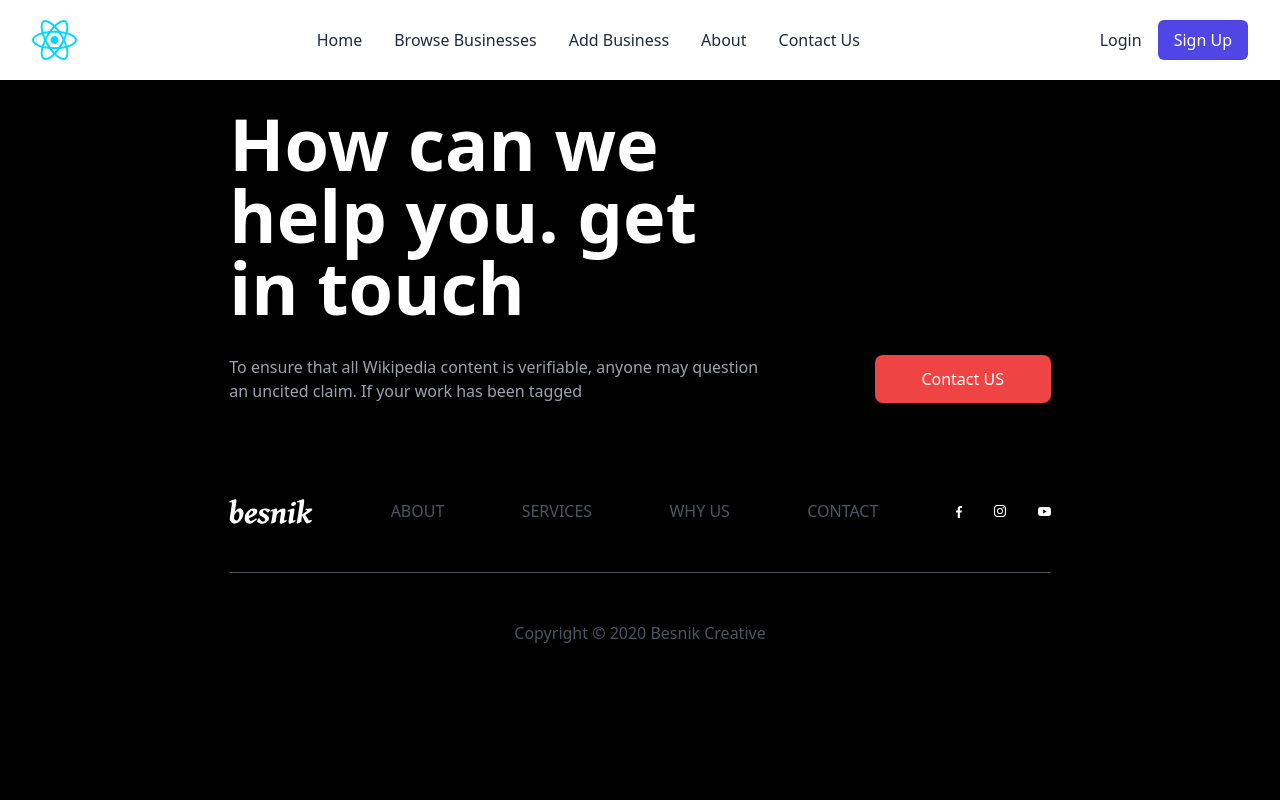
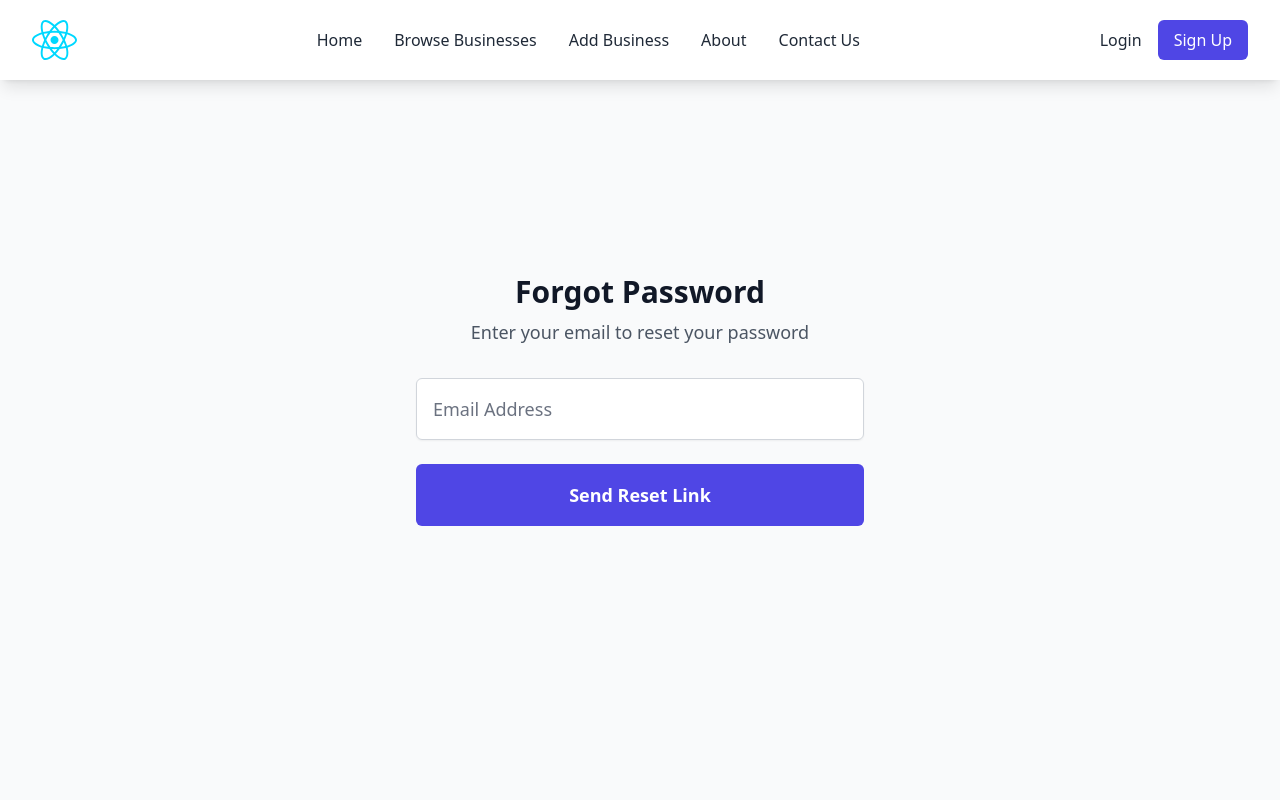
Before and after one commit to Abdiaziz82/Local-Business-directory, a React (Vite) app in the folder frontend/: page /forgot-password in a window 1280 px wide. Shown: the top 800 px of the page. Built offline with nearby package versions, Linux system fonts and the light colour scheme.

Commit message:
add file

```diff
--- a/frontend/src/App.jsx
+++ b/frontend/src/App.jsx
@@ -14,6 +14,7 @@ import CustomerSignup from './pages/CustomerSignup';
 import CustomerDashboard from './pages/CustomerDashboard';
 import Login from './pages/Login';
 import BusinessOwnerDashboard from './pages/BusinessOwnerDashboard';
+import ForgetPassword from './pages/ForgotPassword';
 
 function App() {
   const [userRole, setUserRole] = useState(null);
@@ -78,6 +79,7 @@ function App() {
           path="/customer-dashboard"
           element={userRole === 'customer' ? <CustomerDashboard /> : <Navigate to="/login" />}
         />
+         <Route path="/forgot-password" element={<ForgetPassword />} />
 
         <Route path="/browse" element={<div>Browse Businesses</div>} />
         <Route path="/add-business" element={<div>Add a Business</div>} />
--- a/frontend/src/pages/BusinessOwnerSignup.jsx
+++ b/frontend/src/pages/BusinessOwnerSignup.jsx
@@ -1,6 +1,7 @@
 import React, { useState } from 'react';
 import axios from 'axios';
-import Swal from 'sweetalert2'; // Import SweetAlert2
+import Swal from 'sweetalert2';
+import { useNavigate } from 'react-router-dom'; // Import useNavigate
 
 const BusinessOwnerSignup = () => {
   const [formData, setFormData] = useState({
@@ -11,7 +12,8 @@ const BusinessOwnerSignup = () => {
     confirmPassword: '',
   });
 
-  const [loading, setLoading] = useState(false); // Add loading state
+  const [loading, setLoading] = useState(false);
+  const navigate = useNavigate(); // Initialize useNavigate
 
   const handleChange = (e) => {
     setFormData({
@@ -24,16 +26,14 @@ const BusinessOwnerSignup = () => {
     e.preventDefault();
     setLoading(true);
 
-    // Use FormData to send form fields
     const formDataToSend = new FormData();
     Object.keys(formData).forEach((key) => {
       formDataToSend.append(key, formData[key]);
     });
 
-    // Send the data to the backend
     axios.post('http://localhost:5000/api/signup/business-owner', formDataToSend, {
       headers: {
-        'Content-Type': 'multipart/form-data', // Ensure correct content type
+        'Content-Type': 'multipart/form-data',
       },
     })
       .then((response) => {
@@ -44,6 +44,15 @@ const BusinessOwnerSignup = () => {
           title: 'Success!',
           text: 'Business owner account created successfully!',
           timer: 2000,
+        }).then(() => {
+          setFormData({
+            fullName: '',
+            email: '',
+            businessName: '',
+            password: '',
+            confirmPassword: '',
+          });
+          navigate('/login'); // Redirect to login page
         });
       })
       .catch((error) => {
@@ -125,16 +134,15 @@ const BusinessOwnerSignup = () => {
           <button
             type="submit"
             className="w-full py-2 px-4 bg-indigo-600 text-white font-medium rounded-lg hover:bg-indigo-500 focus:outline-none focus:ring-2 focus:ring-indigo-500"
-            disabled={loading} // Disable the button when loading
+            disabled={loading}
           >
             {loading ? (
-              <span>Signing up...</span> // Show "Signing up..." when loading
+              <span>Signing up...</span>
             ) : (
               <span>Sign Up</span>
             )}
           </button>
         </form>
-        {/* Add the "Already Registered? Login" text below the signup button */}
         <p className="mt-4 text-center text-sm text-gray-600">
           Already Registered?{' '}
           <a href="/login" className="text-indigo-600 hover:text-indigo-500 font-medium">Login</a>
--- a/frontend/src/pages/CustomerSignup.jsx
+++ b/frontend/src/pages/CustomerSignup.jsx
@@ -1,6 +1,6 @@
 import React, { useState } from 'react';
 import axios from 'axios';
-import Swal from 'sweetalert2'; // Import SweetAlert2
+import Swal from 'sweetalert2';
 
 const CustomerSignup = () => {
   const [formData, setFormData] = useState({
@@ -10,8 +10,7 @@ const CustomerSignup = () => {
     confirmPassword: '',
   });
 
-  const [avatar, setAvatar] = useState(null); // Separate state for avatar image
-  const [loading, setLoading] = useState(false); // Add loading state
+  const [loading, setLoading] = useState(false); // Loading state
 
   const handleChange = (e) => {
     setFormData({
@@ -20,30 +19,11 @@ const CustomerSignup = () => {
     });
   };
 
-  // New function to handle image file selection
-  const handleImageUpload = (e) => {
-    setAvatar(e.target.files[0]);
-  };
-
   const handleSubmit = (e) => {
     e.preventDefault();
     setLoading(true);
 
-    // Use FormData to send both form fields and the avatar file
-    const formDataToSend = new FormData();
-    Object.keys(formData).forEach((key) => {
-      formDataToSend.append(key, formData[key]);
-    });
-    if (avatar) {
-      formDataToSend.append('avatar', avatar); // Append the avatar file to the FormData
-    }
-
-    // Send the data to the backend
-    axios.post('http://localhost:5000/api/signup/customer', formDataToSend, {
-      headers: {
-        'Content-Type': 'multipart/form-data', // Ensure correct content type
-      },
-    })
+    axios.post('http://localhost:5000/api/signup/customer', formData)
       .then((response) => {
         console.log(response.data);
         setLoading(false);
@@ -53,11 +33,6 @@ const CustomerSignup = () => {
           text: 'Customer account created successfully!',
           timer: 2000,
         });
-
-        // Save avatar URL to local storage for later use on login
-        if (response.data.avatarUrl) {
-          localStorage.setItem('userAvatar', response.data.avatarUrl);
-        }
       })
       .catch((error) => {
         setLoading(false);
@@ -73,7 +48,7 @@ const CustomerSignup = () => {
     <div className="min-h-screen bg-gray-50 flex items-center justify-center py-12 px-4 sm:px-6 lg:px-8">
       <div className="w-full max-w-md bg-white p-8 rounded-lg shadow-lg lg:w-2/3 xl:w-3/4 2xl:w-2/3">
         <h2 className="text-center text-3xl font-extrabold text-gray-900 mb-6">Sign Up as a Customer</h2>
-        <form onSubmit={handleSubmit} encType="multipart/form-data">
+        <form onSubmit={handleSubmit}>
           <div className="mb-4">
             <label className="block text-gray-700 text-sm font-medium mb-1">Full Name</label>
             <input
@@ -123,30 +98,18 @@ const CustomerSignup = () => {
             />
           </div>
 
-          {/* New Avatar Upload Field */}
-          <div className="mb-4">
-            <label className="block text-gray-700 text-sm font-medium mb-1">Upload Avatar</label>
-            <input
-              type="file"
-              accept="image/*"
-              onChange={handleImageUpload} // Handle avatar upload
-              className="w-full px-4 py-2 border border-gray-300 rounded-lg focus:outline-none focus:ring-2 focus:ring-indigo-500"
-            />
-          </div>
-
           <button
             type="submit"
             className="w-full py-2 px-4 bg-indigo-600 text-white font-medium rounded-lg hover:bg-indigo-500 focus:outline-none focus:ring-2 focus:ring-indigo-500"
-            disabled={loading} // Disable the button when loading
+            disabled={loading}
           >
             {loading ? (
-              <span>Signing up...</span> // Show "Signing up..." when loading
+              <span>Signing up...</span>
             ) : (
               <span>Sign Up</span>
             )}
           </button>
         </form>
-        {/* Add the "Already Registered? Login" text below the signup button */}
         <p className="mt-4 text-center text-sm text-gray-600">
           Already Registered?{' '}
           <a href="/login" className="text-indigo-600 hover:text-indigo-500 font-medium">Login</a>
--- /dev/null
+++ b/frontend/src/pages/ForgotPassword.jsx
@@ -0,0 +1,74 @@
+import React, { useState } from 'react';
+import axios from 'axios';
+import Swal from 'sweetalert2';
+
+const ForgetPassword = () => {
+  const [email, setEmail] = useState('');
+  const [isSubmitting, setIsSubmitting] = useState(false);
+
+  const handleChange = (e) => {
+    setEmail(e.target.value);
+  };
+
+  const handleSubmit = (e) => {
+    e.preventDefault();
+    setIsSubmitting(true);
+
+    axios.post('http://localhost:5000/api/forgot-password', { email })
+      .then((response) => {
+        Swal.fire({
+          icon: 'success',
+          title: 'Email Sent!',
+          text: 'A password reset link has been sent to your email.',
+        });
+        setEmail('');
+      })
+      .catch((error) => {
+        Swal.fire({
+          icon: 'error',
+          title: 'Request Failed',
+          text: error.response ? error.response.data.error : 'An error occurred. Please try again.',
+        });
+      })
+      .finally(() => setIsSubmitting(false));
+  };
+
+  return (
+    <div className="min-h-screen flex items-center justify-center bg-gray-50 py-12 px-4 sm:px-6 lg:px-8">
+      <div className="max-w-md w-full space-y-8">
+        <div className="text-center">
+          <h2 className="text-3xl font-extrabold text-gray-900">Forgot Password</h2>
+          <p className="mt-2 text-lg text-gray-600">Enter your email to reset your password</p>
+        </div>
+        <form className="mt-8 space-y-6" onSubmit={handleSubmit}>
+          <div className="rounded-md shadow-sm space-y-4">
+            <div>
+              <label htmlFor="email" className="sr-only">Email Address</label>
+              <input
+                name="email"
+                type="email"
+                required
+                value={email}
+                onChange={handleChange}
+                className="appearance-none rounded-md relative block w-full px-4 py-4 border border-gray-300 placeholder-gray-500 text-gray-900 focus:outline-none focus:ring-indigo-500 focus:border-indigo-500 sm:text-lg"
+                placeholder="Email Address"
+              />
+            </div>
+          </div>
+
+          <div>
+            <button
+              type="submit"
+              disabled={isSubmitting}
+              className="group relative w-full flex justify-center py-4 px-4 border border-transparent text-lg font-bold rounded-md text-white bg-indigo-600 hover:bg-indigo-500 focus:outline-none focus:ring-2 focus:ring-offset-2 focus:ring-indigo-500"
+            >
+              {isSubmitting ? 'Sending...' : 'Send Reset Link'}
+            </button>
+          </div>
+        </form>
+      </div>
+    </div>
+  );
+};
+
+export default ForgetPassword;
--- a/frontend/src/pages/Login.jsx
+++ b/frontend/src/pages/Login.jsx
@@ -1,8 +1,8 @@
 import React, { useState } from 'react';
 import axios from 'axios';
 import Swal from 'sweetalert2';
-import { useNavigate } from 'react-router-dom';
-import Cookies from 'js-cookie'; // Import js-cookie
+import { useNavigate, Link } from 'react-router-dom';
+import Cookies from 'js-cookie';
 
 const Login = ({ onLogin }) => {
   const [formData, setFormData] = useState({
@@ -30,14 +30,13 @@ const Login = ({ onLogin }) => {
           text: 'You have been logged in!',
         });
 
-        const { role, imageFile } = response.data; // Get imageFile for avatar
+        const { role } = response.data; // Only get role now
 
-        // Call the onLogin function to set the role and avatar in the parent component
-        onLogin(role, imageFile);
+        // Call the onLogin function to set the role in the parent component
+        onLogin(role);
 
-        // Set cookies for user role and avatar
+        // Set a cookie for user role only
         Cookies.set('userRole', role);
-        Cookies.set('userAvatar', imageFile);
 
         // Redirect based on user role
         if (role === 'business_owner') {
@@ -103,9 +102,9 @@ const Login = ({ onLogin }) => {
               </label>
             </div>
             <div className="text-lg">
-              <a href="#" className="font-medium text-indigo-600 hover:text-indigo-500">
+              <Link to="/forgot-password" className="font-medium text-indigo-600 hover:text-indigo-500">
                 Forgot your password?
-              </a>
+              </Link>
             </div>
           </div>
 
@@ -121,9 +120,9 @@ const Login = ({ onLogin }) => {
         <div className="text-center mt-6">
           <p className="text-lg text-gray-600">
             Don't have an account?{' '}
-            <a href="/signup" className="font-medium text-indigo-600 hover:text-indigo-500">
+            <Link to="/signup" className="font-medium text-indigo-600 hover:text-indigo-500">
               Sign Up
-            </a>
+            </Link>
           </p>
         </div>
       </div>
```
